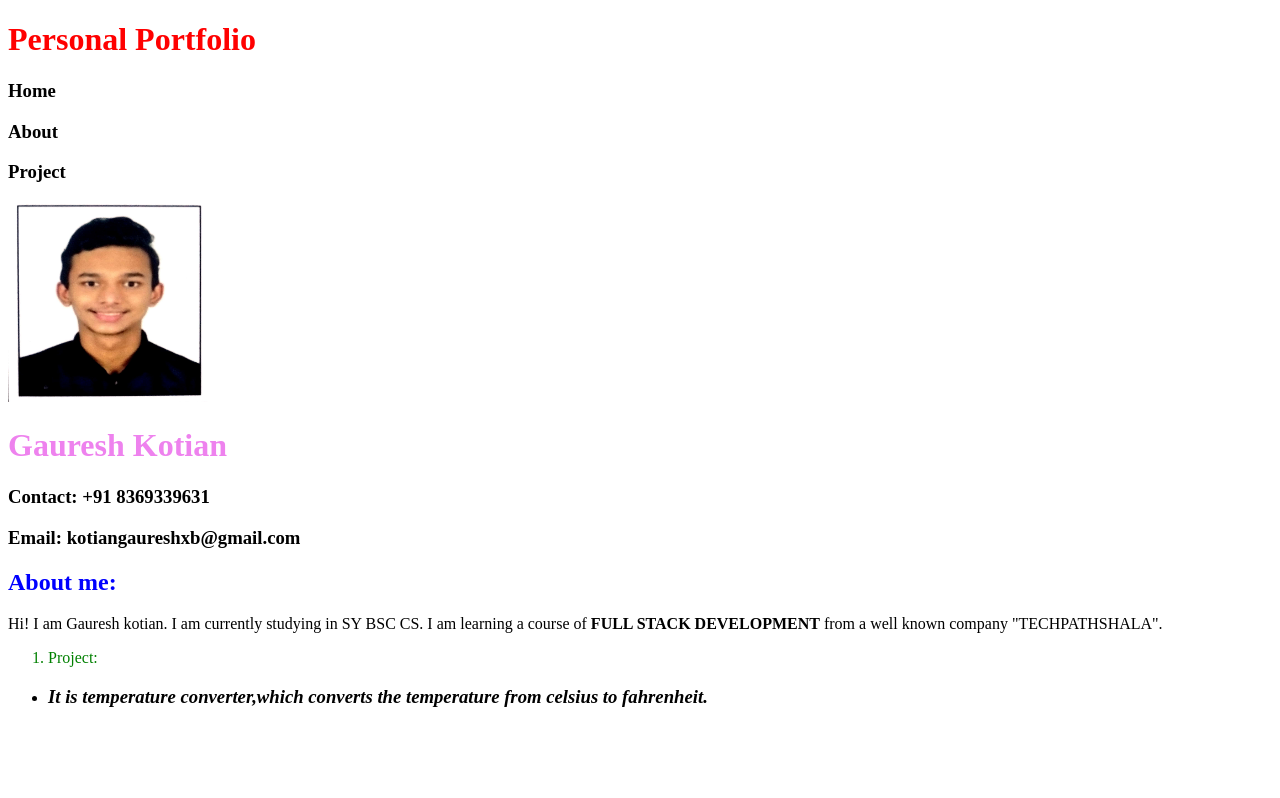
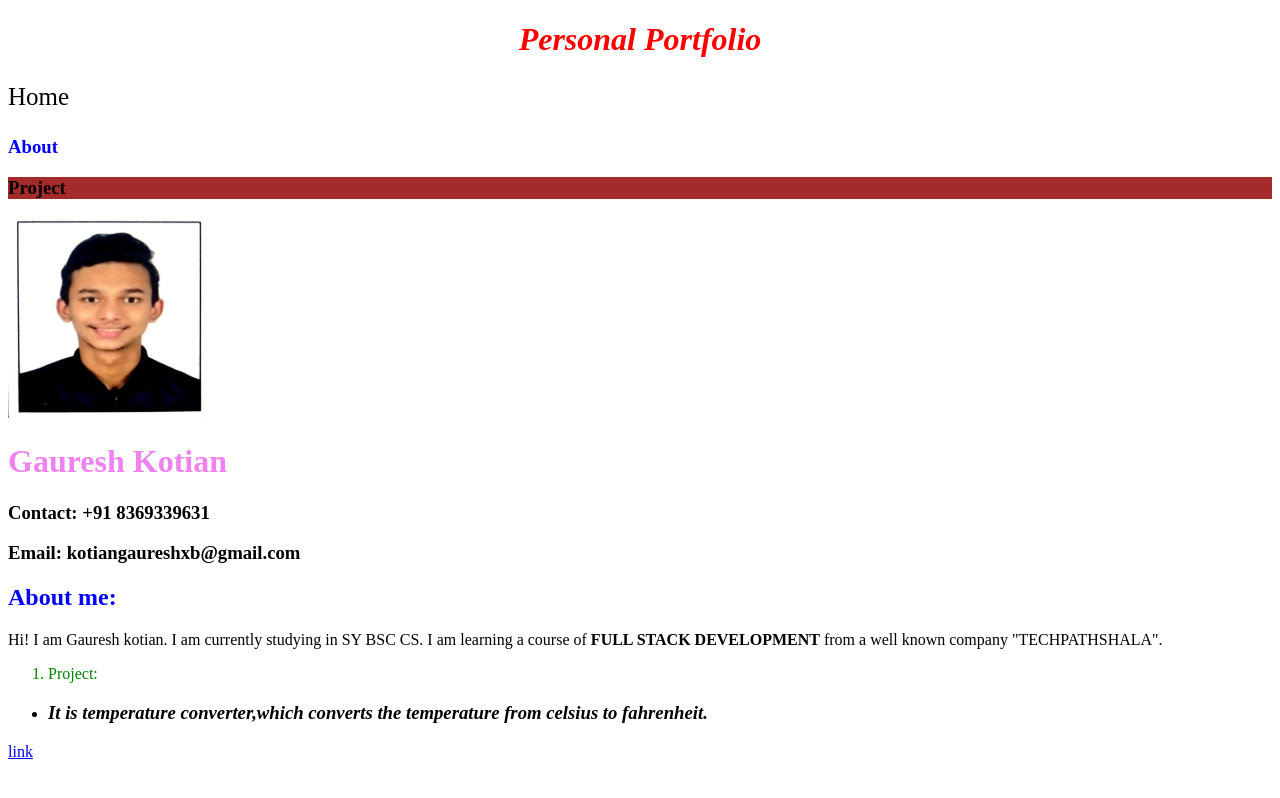
Before and after one commit to Gauresh1234/FS_RP_01_Gauresh, a plain HTML site: page portfolio.html in a window 1280 px wide. Drawn offline with Linux system fonts and the light colour scheme.

Commit message:
added portfolio

```diff
--- a/portfolio.html
+++ b/portfolio.html
@@ -6,11 +6,11 @@
     <title>PORTFOLIO</title>
 </head>
 <body>
-    <h1 style="color: red">Personal Portfolio</h1>
-    <h3>Home</h3>
-    <h3>About</h3>
-    <h3>Project</h3>
-    <img src="./PHOTO_GAURESH.jpg"style="height:200px;width:200px">
+    <h1 style="color: red; font-style: oblique;text-align: center;" >Personal Portfolio</h1>
+    <h3 style="font-weight: 500; font-size: 25px; ">Home</h3>
+    <h3 style="font-weight: 700; color: blue ;">About</h3>
+    <h3 style="font-weight: 900; background-color: brown;">Project</h3>
+    <img src="./PHOTO_GAURESH.jpg"alt= "gauresh" style="height:200px;width:200px">
     <h1 style="color:violet ">Gauresh Kotian</h1>
     <h3>Contact: +91 8369339631</h3>
     <h3>Email: kotiangaureshxb@gmail.com</h3>
@@ -21,10 +21,9 @@
     </ol>
     <ul>
         <li><h3><i>It is temperature converter,which converts the temperature from celsius to fahrenheit.</i></h3></li>
-        <a href = "http://127.0.0.1:5500/temperature.html"></a>
-
 
     </ul>
+    <a href="http://127.0.0.1:5500/temperature.html">link</a>
 
 
 
```
